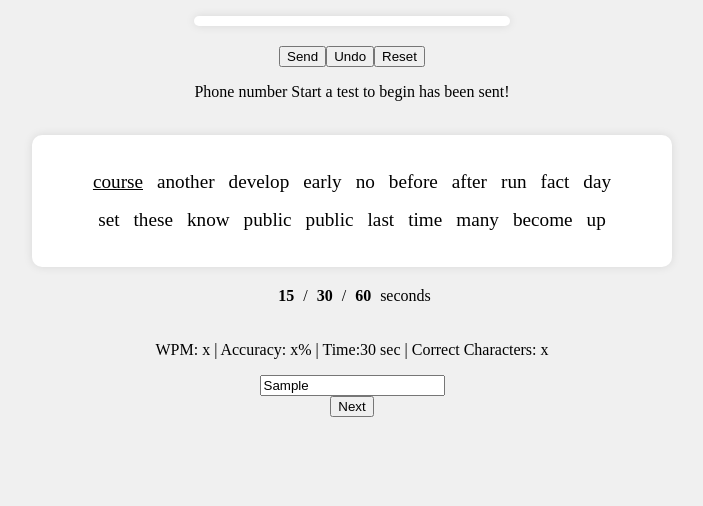
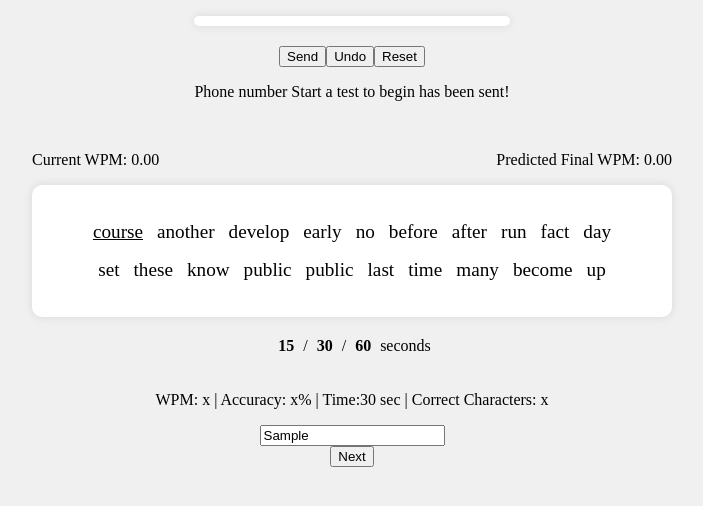
Before and after one commit to DerekTDLe/dial-type, a plain HTML site: page index.html in a window 1280 px wide. Both pictures are taken after typing "Sample" into the empty fields and a click on the button "Send". Shown: the part 100-606 px from the top of the page, without its empty margins (288-991 px from the left). Drawn offline with Linux system fonts and the light colour scheme.

Commit message:
Improved timing accuracy

```diff
--- a/index.html
+++ b/index.html
@@ -20,6 +20,10 @@
         </div>
     </div>
     <br />
+    <div id = "wpm">
+        <p id="current-wpm">Current WPM: 0</p>
+        <p id="predicted-wpm">Predicted Final WPM: 0</p>
+    </div>
     <div id = "typeBox">
         <p id="text-to-type"></p>
         <p id="dummy-line"></p>
--- a/script.js
+++ b/script.js
@@ -54,9 +54,6 @@ function initialize() {
     // Clear previous timer
     clearTimeout(timer);
 
-    // Start 30 seconds timer
-    timer = setTimeout(endTest, TEST_DURATION);
-
     // Generate and display the initial line of text
     updateLine();
 }
@@ -95,8 +92,11 @@ function getCurrentWordSpan() {
 function checkTyping(event) {
     const typedText = inputBox.value.trim();
 
+    // Start the timer as soon as the first key is pressed
     if (!startTime) {
         startTime = new Date();
+        timer = setTimeout(endTest, TEST_DURATION); // Start the test duration timer here
+        wpmInterval = setInterval(updateWPM, 1000); // Update WPM every second
     }
 
     if (event.inputType === 'insertText' && event.data === ' ' || typedText.includes(' ')) {
@@ -110,19 +110,23 @@ function checkTyping(event) {
         if (typedWord === currentWordSpan.innerText.trim()) {
             currentWordSpan.classList.remove('current');
             currentWordSpan.classList.add('correct');
-            typedWords.push(typedWord);
+            typedWords.push(typedWord);  // Add the correctly typed word to the list
         } else {
             currentWordSpan.classList.remove('current');
             currentWordSpan.classList.add('incorrect');
+            typedWords.push(typedWord);  // Even add the incorrectly typed word to keep track of attempts
         }
 
-        inputBox.value = '';
-        currentWordIndex++;
+        inputBox.value = '';  // Clear the input box
+        currentWordIndex++;   // Move to the next word
 
-        // Update current word
+        // Update WPM calculations after each word is completed
+        updateWPM();
+
+        // Update the current word
         updateCurrentWord();
 
-        // Check if the line is complete
+        // Check if the current line is complete
         const line = document.getElementById('line');
         if (line && Array.from(line.children).every(child => child.classList.contains('correct') || child.classList.contains('incorrect'))) {
             // Calculate correct characters for the finished line
@@ -133,7 +137,7 @@ function checkTyping(event) {
 
             totalCorrectCharacters += correctCharacters; // Accumulate correct characters
 
-            // Remove the finished line and replace with a new line
+            // Remove the finished line and replace it with a new line
             textToTypeElement.removeChild(line);
 
             // Generate and add a new line
@@ -141,6 +145,29 @@ function checkTyping(event) {
         }
     }
 }
+// Function to update WPM and predicted WPM
+function updateWPM() {
+    const currentTime = new Date();
+    const timeElapsedInMinutes = (currentTime - startTime) / 1000 / 60; // Time in minutes
+    //calculate total correct characters by adding the length of each correct word in the typedWords array
+    totalCorrectCharacters = typedWords.reduce((sum, word) => sum + word.length, 0);
+
+    // Ensure at least 1 second has passed to prevent initial high spikes
+    const safeTimeElapsed = Math.max(timeElapsedInMinutes, 1 / 60);
+
+    // Calculate current WPM based on words typed so far
+    const currentWPM = (totalCorrectCharacters/5 / safeTimeElapsed);
+
+    // Calculate predicted final WPM using average typing speed
+    const totalTimeInMinutes = TEST_DURATION / 1000 / 60; // Total time in minutes
+    //const predictedWPM = (typedWords.length / timeElapsedInMinutes) * (timeElapsedInMinutes / totalTimeInMinutes);
+    const predictedWPM = (totalCorrectCharacters / 5) / (totalTimeInMinutes);
+
+    // Update the WPM displays
+    document.getElementById('current-wpm').innerText = `Current WPM: ${currentWPM.toFixed(2)}`;
+    document.getElementById('predicted-wpm').innerText = `Predicted Final WPM: ${predictedWPM.toFixed(2)}`;
+}
+
 
 function updateCurrentWord() {
     const line = document.getElementById('line');
@@ -152,6 +179,7 @@ function updateCurrentWord() {
 function endTest() {
     inputBox.disabled = true;
     clearTimeout(timer); // Clear the timer
+    clearInterval(wpmInterval); // Clear the WPM update interval
 
     const endTime = new Date();
     const timeTaken = (endTime - startTime) / 1000; // in seconds
@@ -161,7 +189,7 @@ function endTest() {
     const accuracy = totalCharacters > 0 ? (totalCorrectCharacters / totalCharacters) * 100 : 0;
 
     // Display the time taken for the test explicitly
-    result.innerText = `WPM: ${wpm.toFixed(2)} | Accuracy: ${accuracy.toFixed(2)}% | Time: ${TEST_DURATION/1000} sec | Correct Characters: ${totalCorrectCharacters}`;
+    result.innerText = `WPM: ${wpm.toFixed(2)} | Accuracy: ${accuracy.toFixed(2)}% | Time taken: ${timeTaken.toFixed(2)} sec | Correct Characters: ${totalCorrectCharacters}`;
 
     if (phoneNumberInput.textContent === 'Start a test to begin') {
         phoneNumberInput.textContent = '';
--- a/styles.css
+++ b/styles.css
@@ -72,3 +72,9 @@ body {
     flex-wrap: wrap;
     justify-content: center;
 }
+
+#wpm{
+    width: 40rem;
+    display: flex;
+    justify-content: space-between;
+}
```
